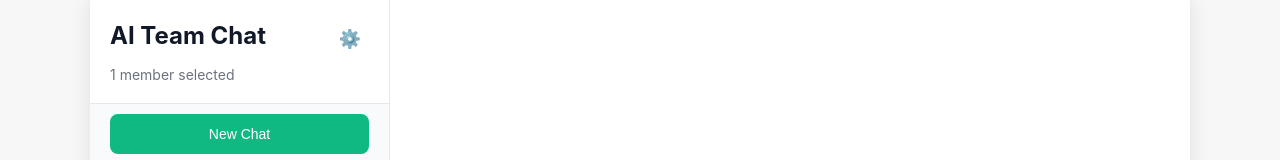
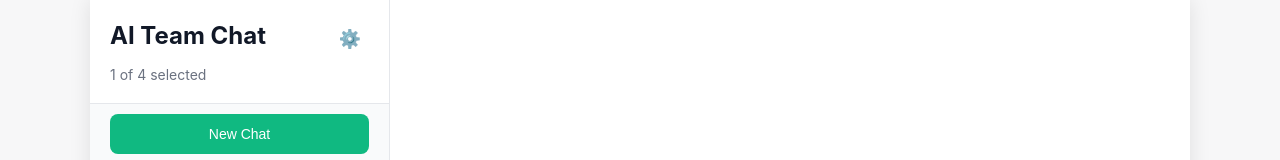
Before and after one commit to kyco/aiteamchat, a React (Create React App) app: page / in a window 1280 px wide. Shown: the top 160 px of the page. Built offline with nearby package versions, Linux system fonts and the light colour scheme.

Commit message:
vibe: X of Y selected

```diff
--- a/src/App.tsx
+++ b/src/App.tsx
@@ -824,10 +824,17 @@ function App() {
               </button>
             </div>
             <p className="selected-members">
-              {chatState.selectedMembers.length === 0
-                ? "No members selected"
-                : `${chatState.selectedMembers.length} member${chatState.selectedMembers.length > 1 ? 's' : ''} selected`
-              }
+              {(() => {
+                const availableMembers = userMembers.filter(member => !member.isHidden);
+                const selectedCount = chatState.selectedMembers.length;
+                const totalCount = availableMembers.length;
+
+                if (selectedCount === 0) {
+                  return "No members selected";
+                }
+
+                return `${selectedCount} of ${totalCount} selected`;
+              })()}
             </p>
           </div>
           <MemberSelector
```
